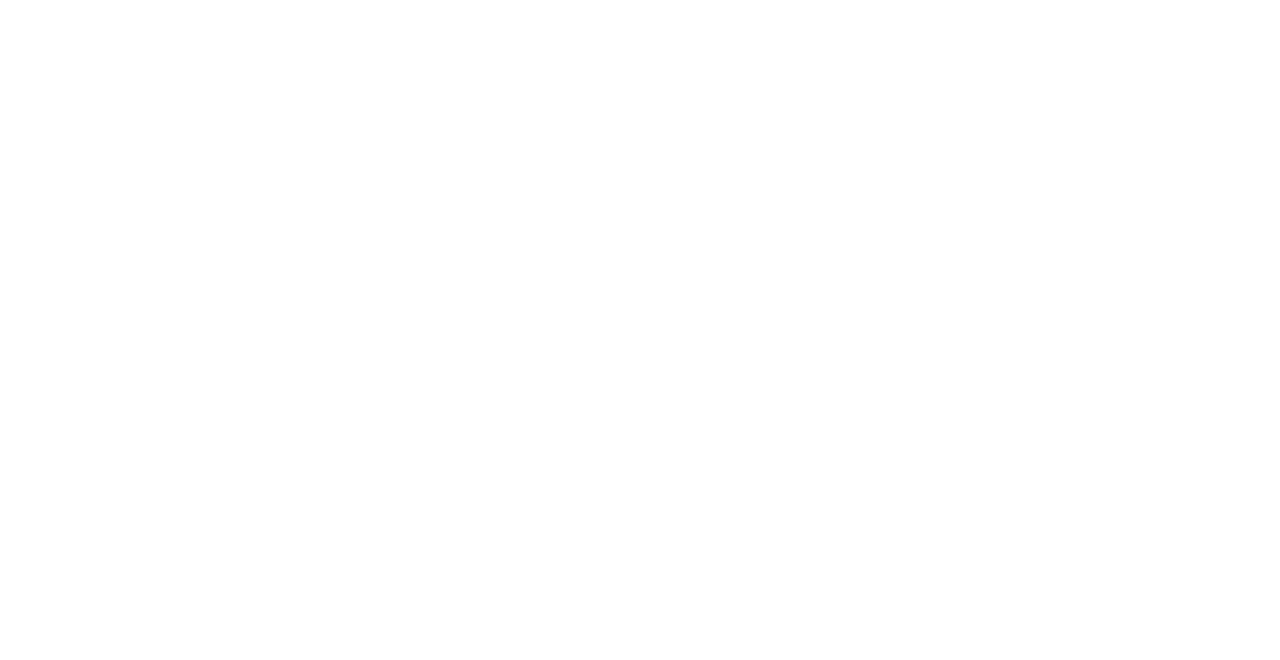
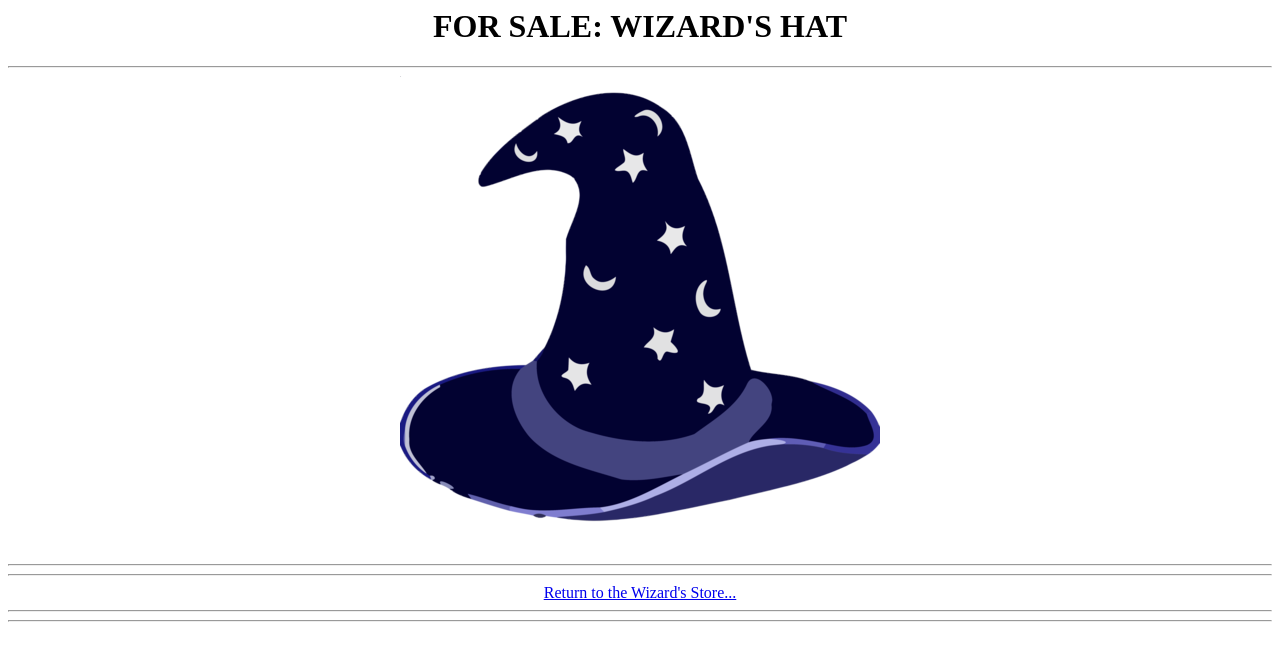
Before and after one commit to bpurtz/Elemental2, a plain HTML site: page hat.html in a window 1280 px wide. Drawn offline with Linux system fonts and the light colour scheme.

Commit message:
Fixed small bugs

```diff
--- a/hat.html
+++ b/hat.html
@@ -0,0 +1,22 @@
+<HTML>
+    <HEAD> <TITLE>Wizard's Hat</TITLE></HEAD>
+    <BODY>
+    <center>
+
+    <h1>FOR SALE: WIZARD'S HAT</h1>
+    <hr>
+
+    <IMG SRC="hat.png">
+
+    <hr>
+    <hr>
+    <a href="wizard-store.html">
+    Return to the Wizard's Store...
+    </a>
+    <hr>
+    <hr>
+
+    </center>
+
+    </BODY>
+</HTML>
```
Also changed, not shown: air.html (+1 -0 lines), earth.html (+1 -0 lines), fire.html (+1 -0 lines), water.html (+1 -0 lines).
